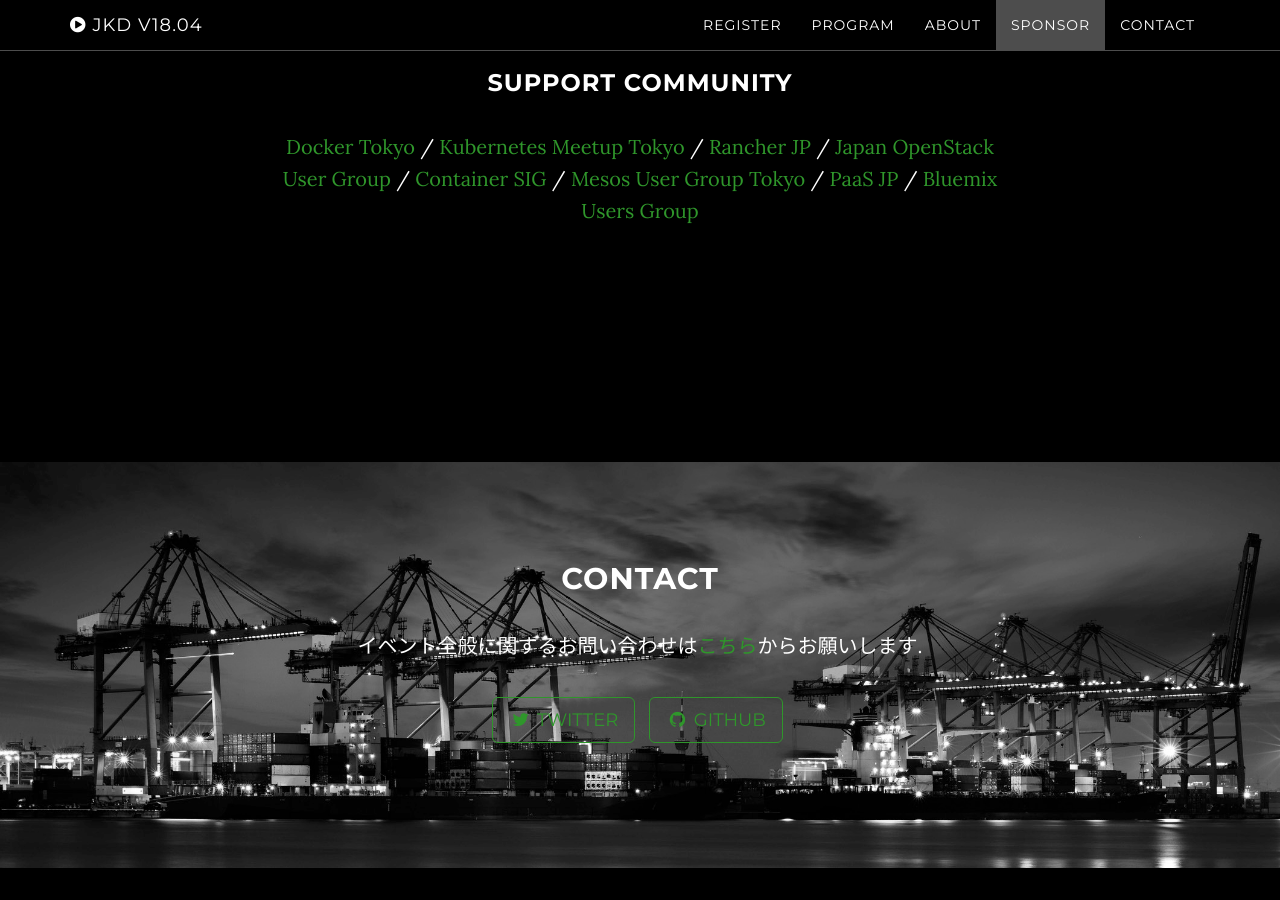
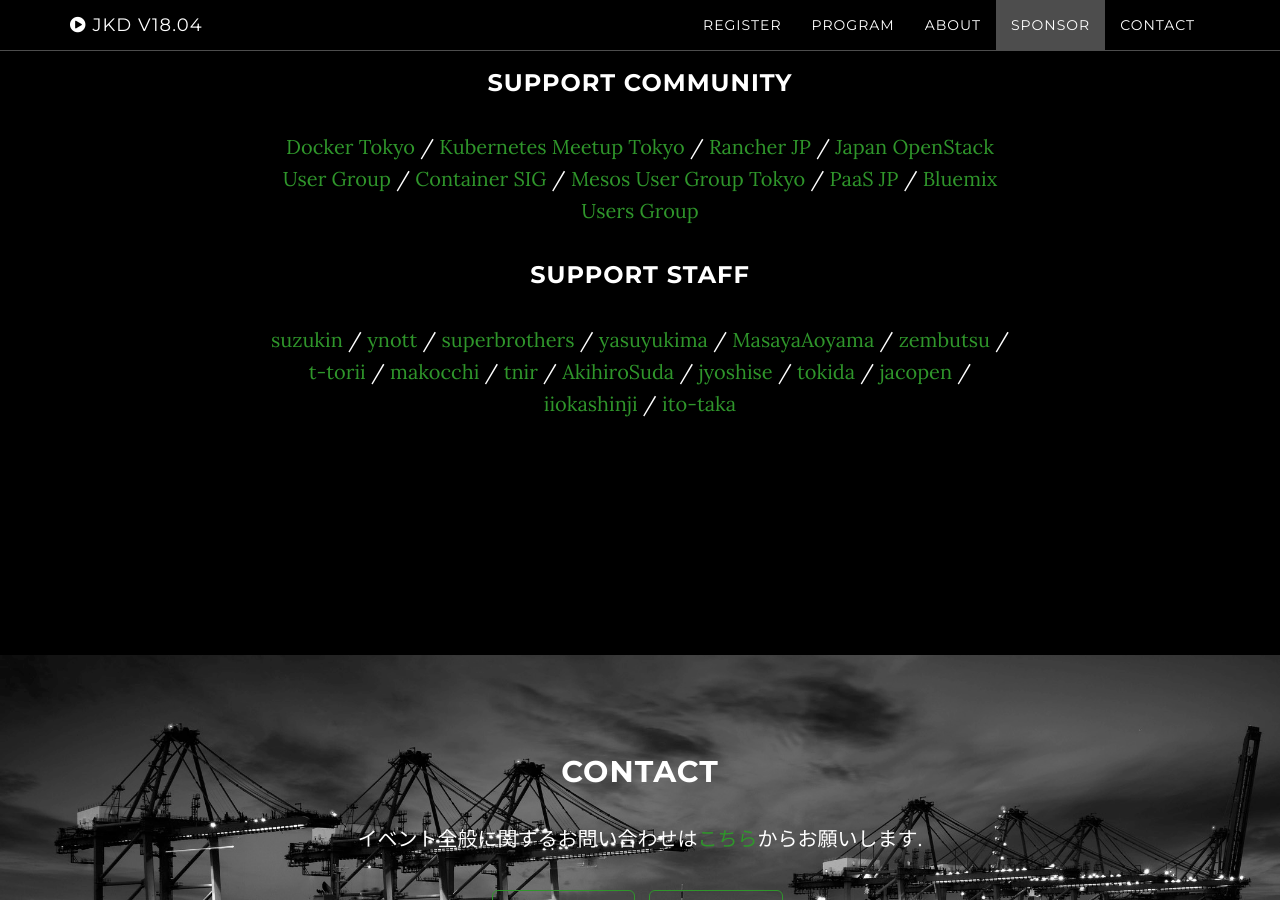
Before and after one commit to containerdays/v18.04, a Jekyll site: the page built from docs/index.html, in a window 1280 px wide and 900 px high, scrolled down 4439 px. Built offline with Jekyll 4.4.1, drawn with Linux system fonts in a browser that asks for light colours.

Commit message:
add Support Staff

```diff
--- a/docs/_includes/sponsor.html
+++ b/docs/_includes/sponsor.html
@@ -5,6 +5,11 @@
                 <h3>Support Community</h3>
                     <div class="community">
                     <p><a href="https://dockerjp.connpass.com/" target="_blank">Docker Tokyo</a> / <a href="https://k8sjp.connpass.com/" target="_blank">Kubernetes Meetup Tokyo</a> / <a href="http://www.rancher.jp/" target="_blank">Rancher JP</a> / <a href="https://openstack.jp/" target="_blank">Japan OpenStack User Group</a> / <a href="http://containersig.org/" target="_blank">Container SIG</a> / <a href="https://mesos.connpass.com/" target="_blank">Mesos User Group Tokyo</a> / <a href="https://paas.connpass.com/" target="_blank">PaaS JP</a> / <a href="https://bmxug.connpass.com/" target="_blank">Bluemix Users Group</a>
+                    </p>
+                    </div>
+                <h3>Support Staff</h3>
+                    <div class="staff">
+                    <p><a href="https://github.com/suzukin" target="_blank">suzukin</a> / <a href="https://github.com/ynott" target="_blank">ynott</a> / <a href="https://github.com/superbrothers" target="_blank">superbrothers</a> / <a href="https://twitter.com/yasuyukima" target="_blank">yasuyukima</a> / <a href="https://github.com/MasayaAoyama" target="_blank">MasayaAoyama</a> / <a href="https://github.com/zembutsu" target="_blank">zembutsu</a> / <a href="https://github.com/t-torii" target="_blank">t-torii</a> / <a href="https://github.com/makocchi" target="_blank">makocchi</a> / <a href="https://github.com/tnir" target="_blank">tnir</a> / <a href="https://github.com/AkihiroSuda" target="_blank">AkihiroSuda</a> / <a href="https://github.com/jyoshise" target="_blank">jyoshise</a> / <a href="https://github.com/tokida" target="_blank">tokida</a> / <a href="https://github.com/jacopen" target="_blank">jacopen</a> / <a href="https://github.com/iiokashinji" target="_blank">iiokashinji</a> / <a href="https://github.com/ito-taka" target="_blank">ito-taka</a>
                     </p>
                     </div>
                 <!-- div class="event">
```
